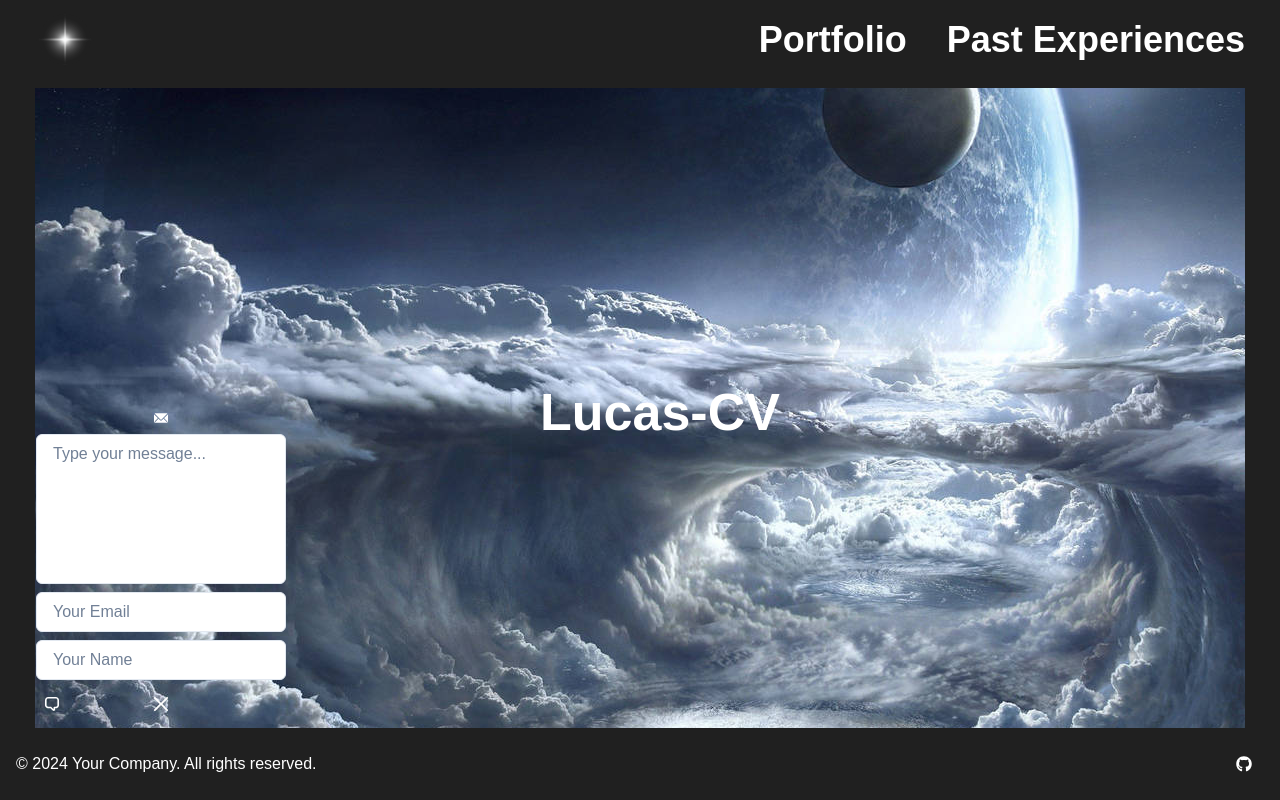
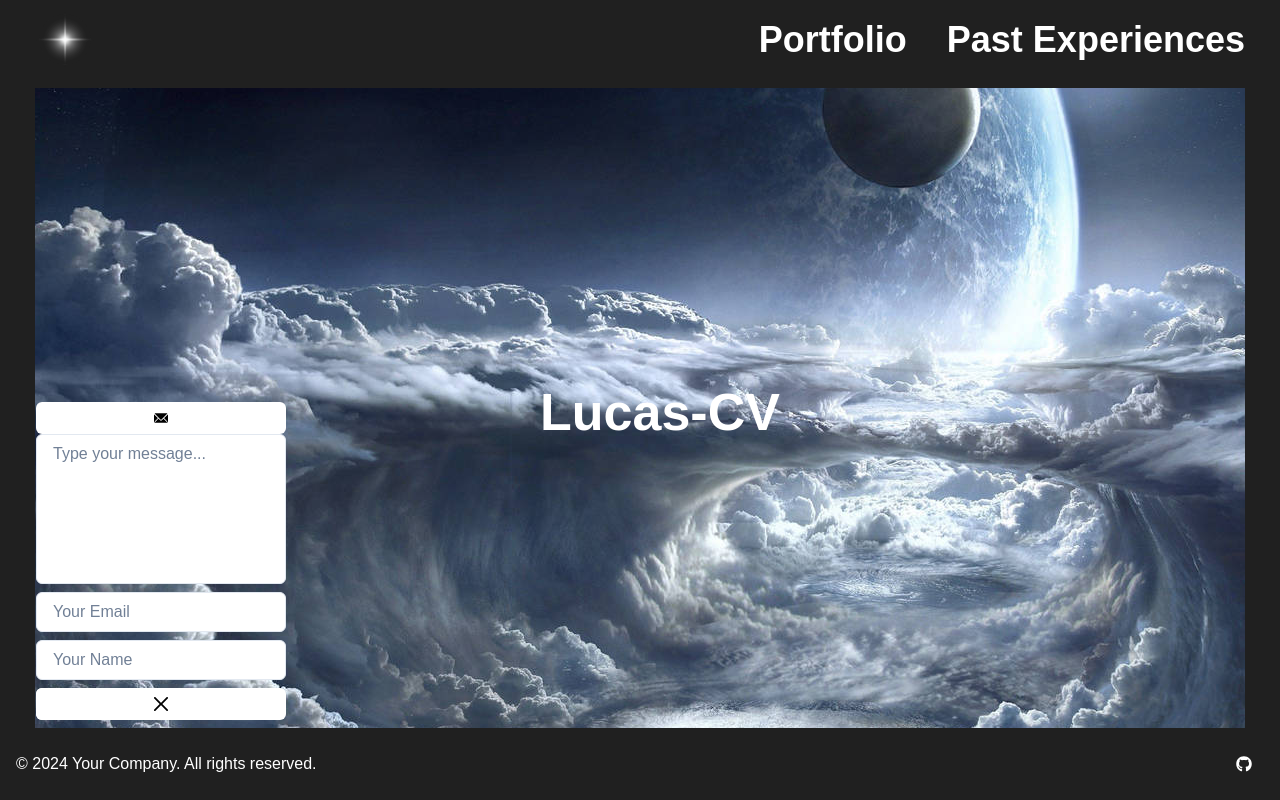
Before and after one commit to lauax/My-CV, a React (Vite) app in the folder My-CV/: page / in a window 1280 px wide. Both pictures are taken after a click on the button 52 px from the left and 704 px from the top of the page. Built offline with nearby package versions, Linux system fonts and the light colour scheme.

Commit message:
ändrade färger

```diff
--- a/My-CV/src/assets/Components/Chat.tsx
+++ b/My-CV/src/assets/Components/Chat.tsx
@@ -56,13 +56,15 @@ const Chat = () => {
       color="white"
     >
       <IconButton
-        icon={isOpen ? <CloseIcon /> : <ChatIcon />}
-        aria-label={isOpen ? 'Close Chat' : 'Open Chat'}
-        colorScheme="white"
-        onClick={toggleChat}
-        size="sm"
-
-      />
+            aria-label={isOpen ? 'Close Chat' : 'Open Chat'}
+            colorScheme="blue"
+            onClick={toggleChat}
+            size="sm"
+            backgroundColor="white"
+            color="black"
+            >
+            {isOpen ? <CloseIcon /> : <ChatIcon />}
+        </IconButton>
 
       {isOpen && (
         <>
@@ -94,10 +96,12 @@ const Chat = () => {
           <IconButton
             icon={<EmailIcon />}
             aria-label="Send"
-            colorScheme="white"
+            colorScheme="blue"
             onClick={validateAndSendMessage}
             size="sm"
             isDisabled={isSending}
+            backgroundColor="white"
+            color="black"
           />
         </>
       )}
```
